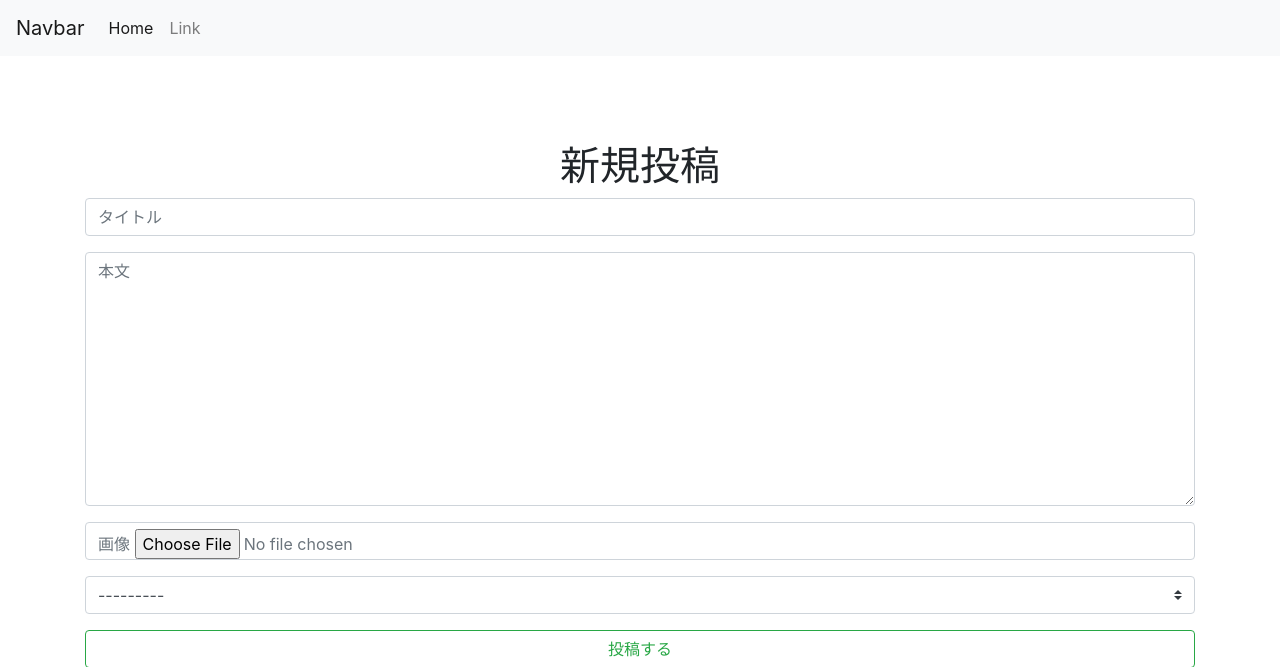
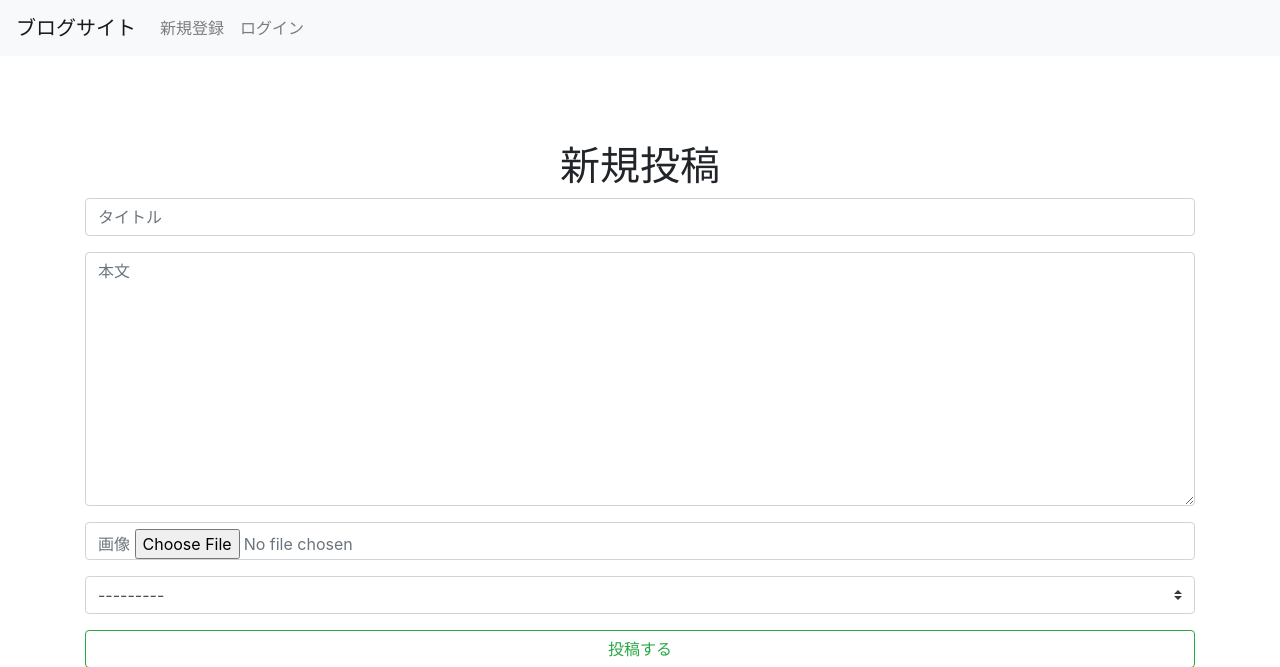
Before and after one commit to Naoshin-hirano/blog_app, a Django app: page /add/ in a window 1280 px wide. Shown: the top 667 px of the page. Run offline with Django 3.2, Linux system fonts and the light colour scheme; data comes from the database, SQL or seed files in the repository; both versions use the stored data as it was after the commit; some libraries are stand-ins or nearby versions.

Commit message:
ナビデーションのリンク設定

```diff
--- a/blog/templates/base.html
+++ b/blog/templates/base.html
@@ -11,20 +11,33 @@
     <title>Hello, world!</title>
   </head>
   <body style="padding-top:70px">
-        <nav class="navbar fixed-top navbar-expand-lg navbar-light bg-light mb-5">
+        <nav class="navbar fixed-top navbar-expand-lg navbar-light bg-light">
           <button class="navbar-toggler navbar-toggler-right" type="button" data-toggle="collapse" data-target="#navbarTogglerDemo02" aria-controls="navbarTogglerDemo02" aria-expanded="false" aria-label="Toggle navigation">
             <span class="navbar-toggler-icon"></span>
           </button>
-            <a class="navbar-brand" href="#">Navbar</a>
+          <a class="navbar-brand" href="{% url 'blog_app:index' %}">ブログサイト</a>
 
           <div class="collapse navbar-collapse" id="navbarTogglerDemo02">
             <ul class="navbar-nav mr-auto mt-2 mt-md-0">
-                <li class="nav-item active">
-                <a class="nav-link" href="#!">Home <span class="sr-only">(current)</span></a>
+              {% if request.user.is_authenticated %}
+              <li class="nav-item">
+                <a class="nav-link" href="#">{{request.user.username}}</a>
               </li>
               <li class="nav-item">
-                <a class="nav-link" href="#!">Link</a>
+                <a class="nav-link" href="{% url 'blog_app:add' %}">投稿</a>
               </li>
+              <li class="nav-item">
+                <a class="nav-link" href="{% url 'user_app:logout' %}">ログアウト</a>
+              </li>
+              {% else %}
+              <li class="nav-item">
+                <a class="nav-link" href="{% url 'user_app:signup' %}">新規登録</a>
+              </li>
+
+              <li class="nav-item">
+                <a class="nav-link" href="{% url 'user_app:login' %}">ログイン</a>
+              </li>
+              {% endif %}
             </ul>
           </div>
         </nav>
```
Also changed, not shown: blog/db.sqlite3. Lines whose indentation alone changed are shown as unchanged.
